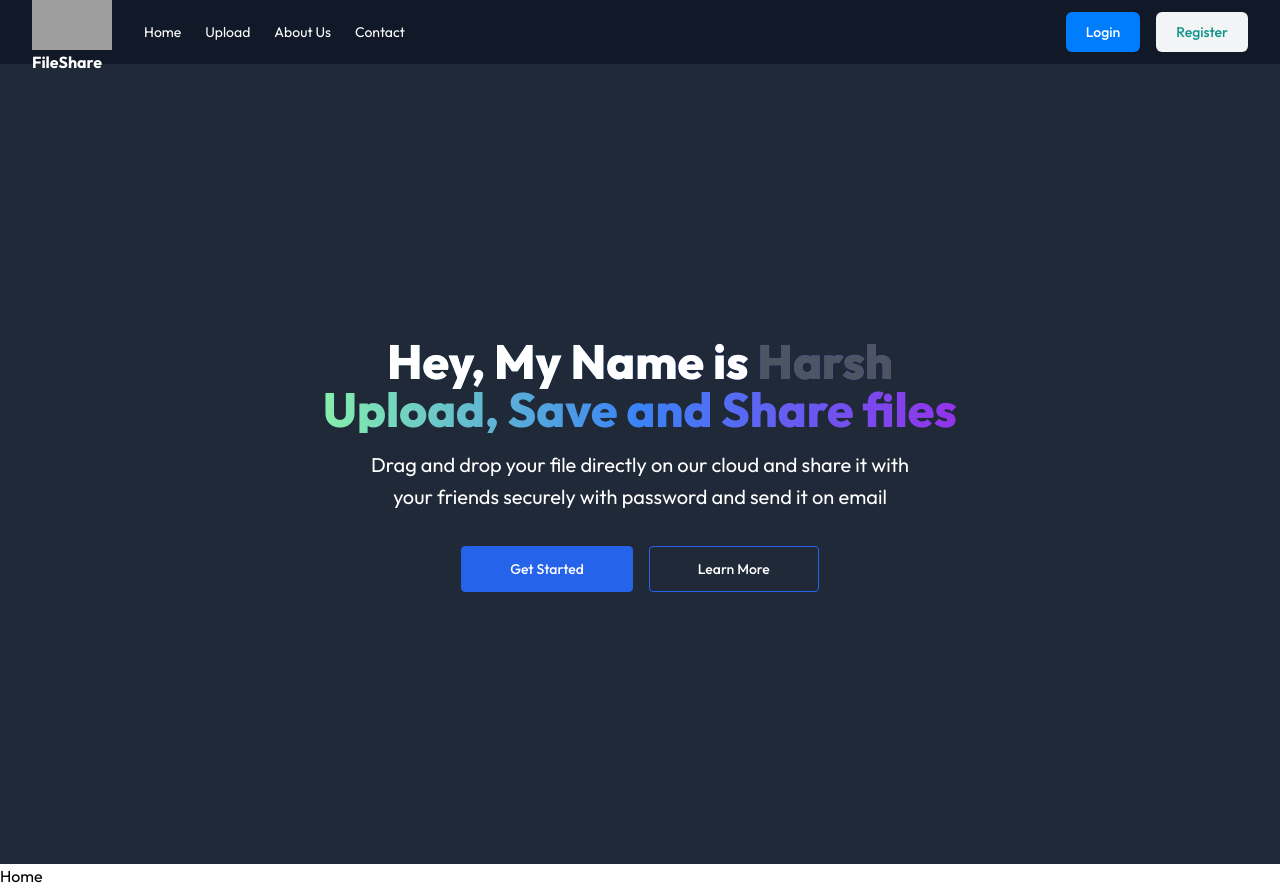
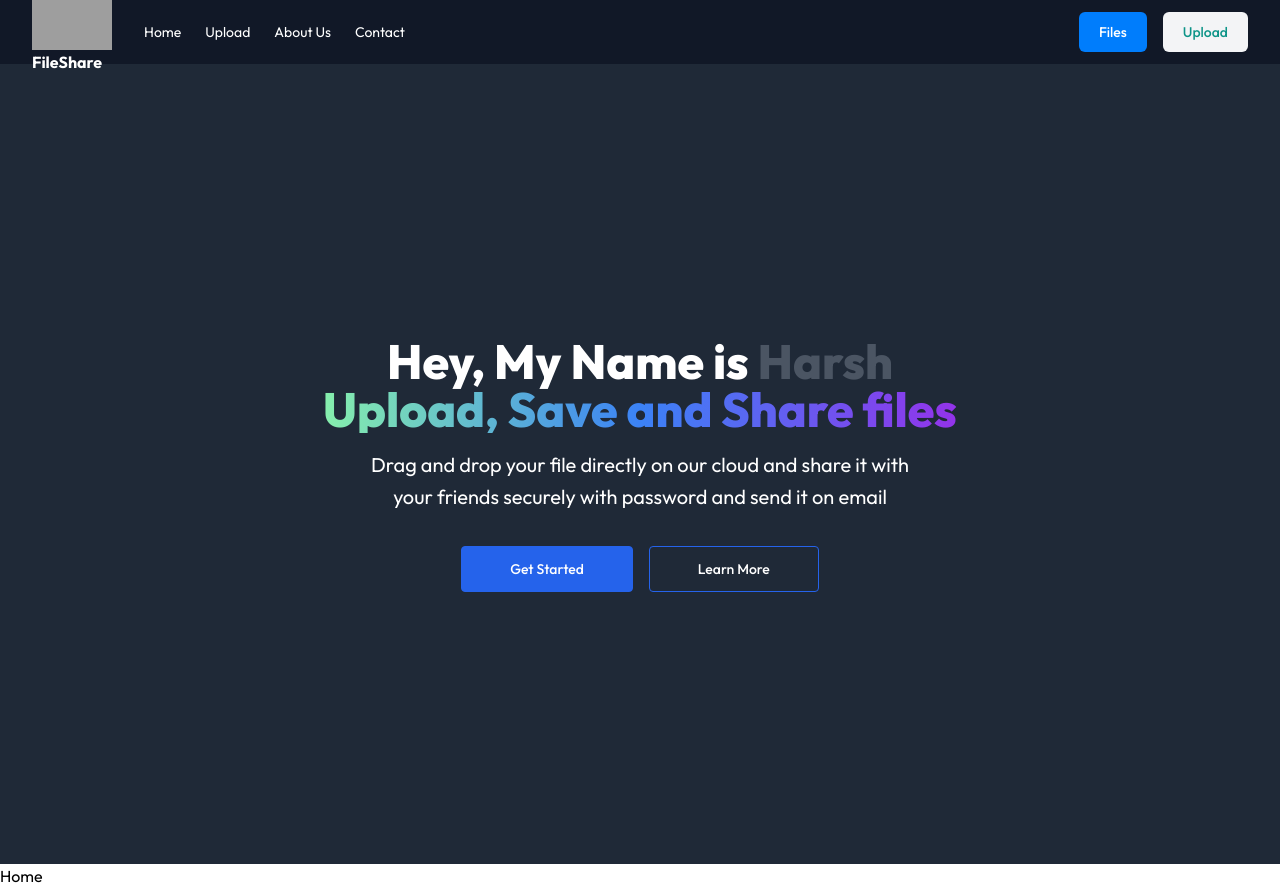
Before and after one commit to HARSH-KUMAR-111/File-Sharing-Application, a Next.js app: page / in a window 1280 px wide. Built offline with nearby package versions, Linux system fonts and the light colour scheme; grey boxes are pictures that could not be loaded.

Commit message:
fix in auth and minor changes

```diff
--- a/app/(auth)/(routes)/sign-in/[[...sign-in]]/page.jsx
+++ b/app/(auth)/(routes)/sign-in/[[...sign-in]]/page.jsx
@@ -1,5 +1,17 @@
 import { SignIn } from "@clerk/nextjs";
-
+import Image from 'next/image'
 export default function Page() {
-  return <SignIn />;
+  return (
+    <section class="bg-gray-50 dark:bg-gray-900">
+    <div class="flex flex-col items-center justify-center px-6 py-8 mx-auto md:h-screen lg:py-0">
+        <div class="w-full bg-white rounded-lg shadow dark:border md:mt-0 sm:max-w-md xl:p-0 dark:bg-gray-800 dark:border-gray-700">
+            <div class="flex flex-col items-center justify-center p-6 space-y-4 md:space-y-6 sm:p-8">
+                <Image src="/logo.svg" width={80} height={50}/>
+                 FileShare
+                <SignIn />
+            </div>
+        </div>
+    </div>
+  </section>
+  );
 }
--- a/app/(auth)/(routes)/sign-up/[[...sign-up]]/page.jsx
+++ b/app/(auth)/(routes)/sign-up/[[...sign-up]]/page.jsx
@@ -1,5 +1,17 @@
 import { SignUp } from "@clerk/nextjs";
-
+import Image from 'next/image'
 export default function Page() {
-  return <SignUp />;
+  return (
+    <section class="bg-gray-50 dark:bg-gray-900">
+    <div class="flex flex-col items-center justify-center px-6 py-8 mx-auto md:h-screen lg:py-0">
+        <div class="w-full bg-white rounded-lg shadow dark:border md:mt-0 sm:max-w-md xl:p-0 dark:bg-gray-800 dark:border-gray-700">
+            <div class="flex flex-col items-center justify-center p-6 space-y-4 md:space-y-6 sm:p-8">
+                <Image src="/logo.svg" width={80} height={50}/>
+                 FileShare
+                <SignUp />
+            </div>
+        </div>
+    </div>
+  </section>
+  );
 }
--- a/app/(dashboard)/(routes)/files/page.js
+++ b/app/(dashboard)/(routes)/files/page.js
@@ -4,7 +4,6 @@ import React from 'react'
 function Files() {
   return (
     <div>Files
-      <UserButton/>
     </div>
   )
 }
--- /dev/null
+++ b/app/(dashboard)/_components/SideNav.js
@@ -0,0 +1,9 @@
+import React from 'react'
+
+function SideNav() {
+  return (
+    <div>SideNav</div>
+  )
+}
+
+export default SideNav
--- a/app/(dashboard)/layout.js
+++ b/app/(dashboard)/layout.js
@@ -1,11 +1,16 @@
 import React from 'react'
+import SideNav from './_components/SideNav'
 
 function layout({children}) {
   return (
 
     <div>
       <h1>Home</h1>
-      {children}</div>
+      <div>
+        <SideNav/>
+      </div>
+      {children}
+    </div>
   )
 }
 
--- a/app/_components/FirstPage.js
+++ b/app/_components/FirstPage.js
@@ -7,11 +7,14 @@ function FirstPage() {
     <div className="mx-auto max-w-screen-xl px-4 py-32 lg:flex lg:h-screen lg:items-center">
       <div className="mx-auto max-w-3xl text-center">
         <h1
-          className="bg-gradient-to-r from-green-300 via-blue-500 to-purple-600 bg-clip-text text-3xl font-extrabold text-transparent sm:text-5xl"
+          className="bg-gradiennt-to-r from-green-300 via-blue-500 to-purple-600 bg-clip-text text-3xl font-extrabold text-transparent sm:text-5xl"
         >
           <span className="text-white">Hey, My Name is</span> <span className='text-gray-600'>Harsh</span>
 
-          <span className="sm:block"> Upload, Save and Share files   </span>
+          <span className="sm:block bg-gradient-to-r from-green-300 via-blue-500  to-purple-600 text-transparent bg-clip-text">
+  Upload, Save and Share files
+</span>
+
         </h1>
 
         <p className="mx-auto mt-4 max-w-xl sm:text-xl/relaxed">
--- a/app/_components/Header.js
+++ b/app/_components/Header.js
@@ -36,16 +36,16 @@ function Header() {
             <a
               className="block rounded-md
                bg-primary px-5 py-2.5 text-sm font-medium text-white transition hover:bg-blue-700"
-              href="#"
+              href="/files"
             >
-              Login
+              Files
             </a>
 
             <a
               className="hidden rounded-md bg-gray-100 px-5 py-2.5 text-sm font-medium text-teal-600 transition hover:text-teal-600/75 sm:block"
-              href="#"
+              href="/upload"
             >
-              Register
+              Upload
             </a>
           </div>
 
--- a/app/layout.js
+++ b/app/layout.js
@@ -7,6 +7,7 @@ import {
   ClerkProvider,
   SignInButton,
   SignedIn,
+  SignIn,
   SignedOut,
   UserButton
 } from '@clerk/nextjs'
@@ -21,11 +22,10 @@ export const metadata = {
 
 export default function RootLayout({ children }) {
   return (
-
     <ClerkProvider>
      <html lang="en">
       <body className={inter.className}>
-        {children}
+              {children}
         </body>
      </html>
     </ClerkProvider>
--- a/package.json
+++ b/package.json
@@ -10,6 +10,8 @@
   },
   "dependencies": {
     "@clerk/nextjs": "^5.1.2",
+    "lucide": "^0.379.0",
+    "lucide-react": "^0.379.0",
     "next": "14.2.3",
     "react": "^18",
     "react-dom": "^18"
```
Also changed, not shown: middleware.ts (+9 -4 lines), 1 other file (tests, documents, lock files or other folders).
